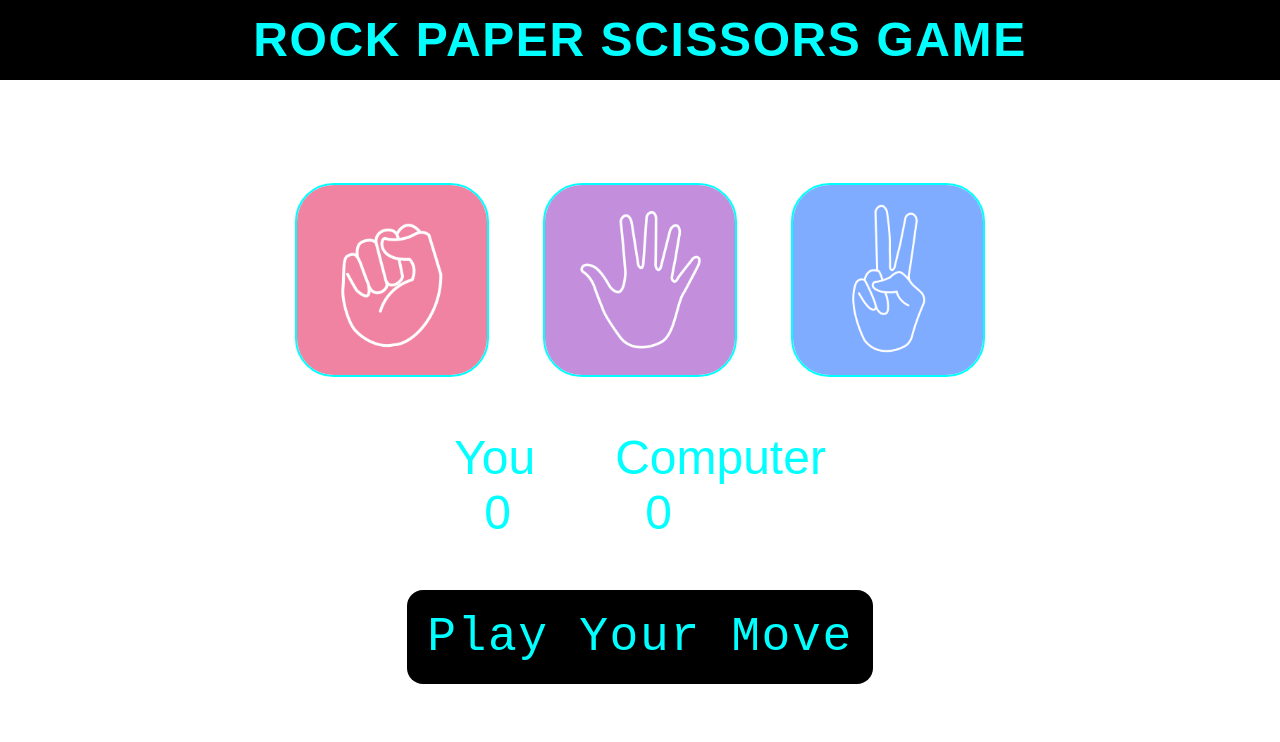
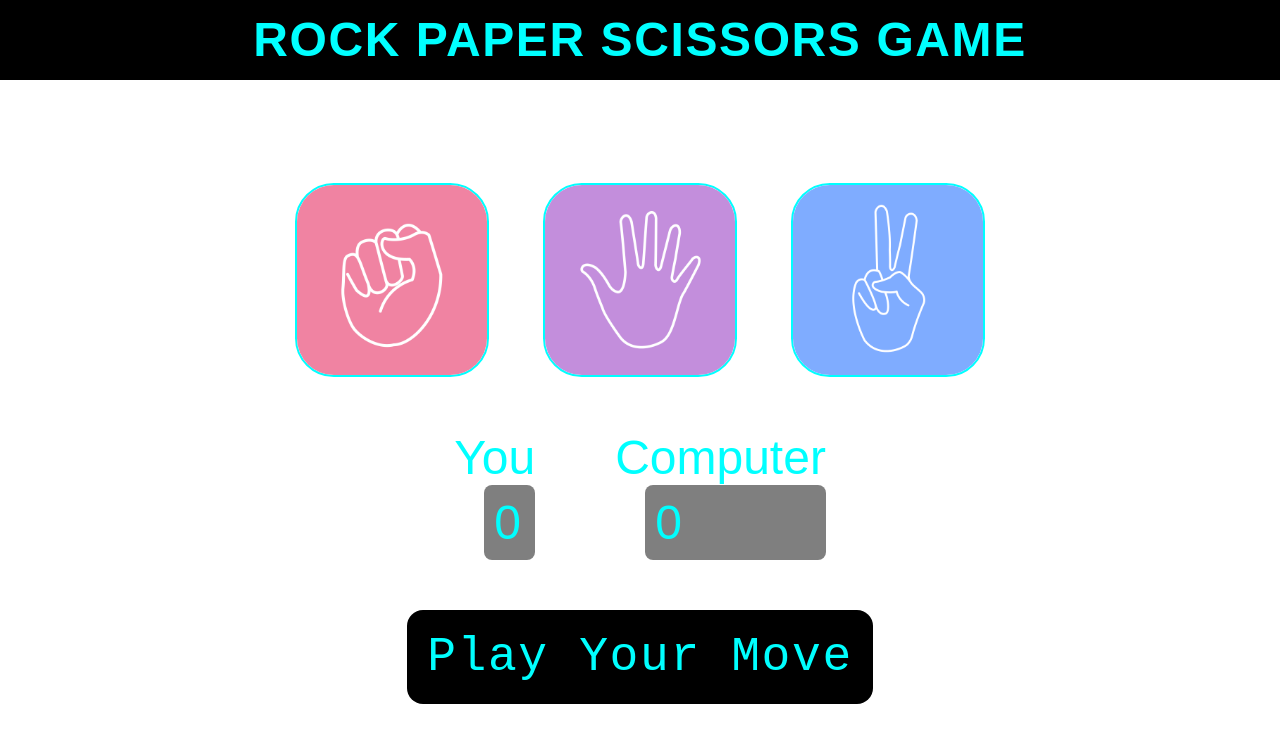
Before and after one commit to yashtilala412/stone_paper_scissor-game, a plain HTML site: page index.html in a window 1280 px wide. Drawn offline with Linux system fonts and the light colour scheme.

Commit message:
padding effect

```diff
--- a/style.css
+++ b/style.css
@@ -53,8 +53,11 @@ img {
 }
 
 
-.info-score{
+.info-score {
     margin-left: 30px;
+    padding: 10px;
+    background-color: rgba(0, 0, 0, 0.5);
+    border-radius: 0.5rem;
 }
 
 .msg-container{
```
